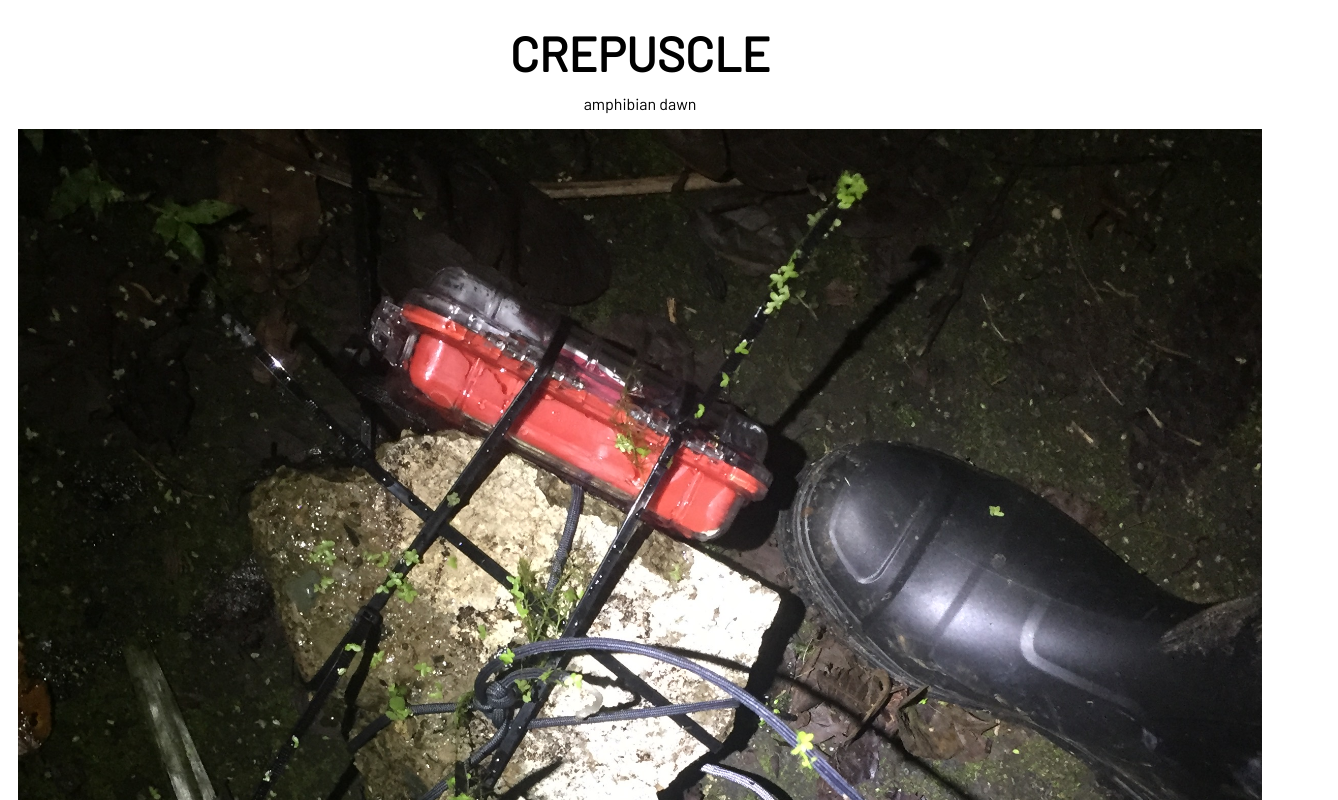
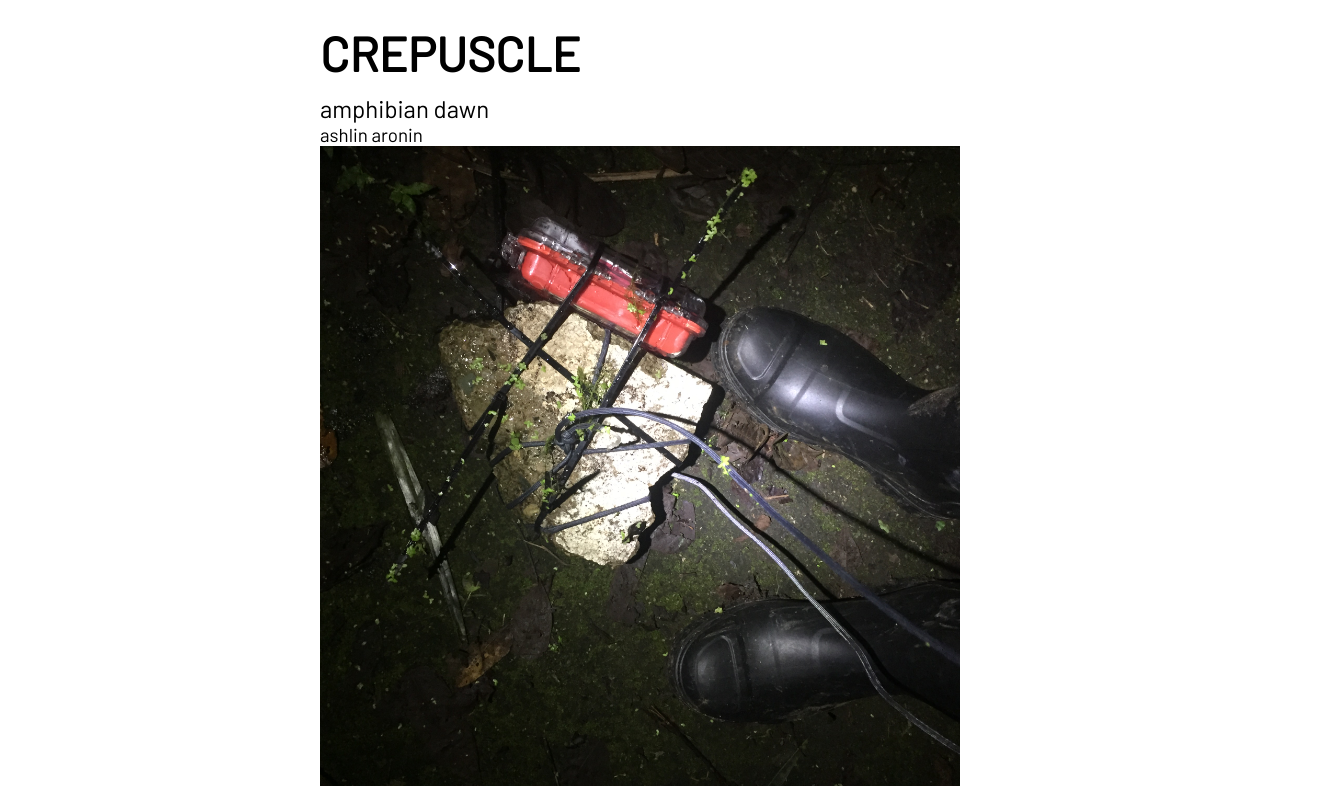
Before and after one commit to ashlinaronin/crepuscle, a Vue app: page / in a window 1280 px wide. Shown: the top 800 px of the page, 1338 px wide, since content can reach past the window. Built offline with nearby package versions, Linux system fonts and the light colour scheme.

Commit message:
Tweak styles

```diff
--- a/src/App.vue
+++ b/src/App.vue
@@ -1,16 +1,16 @@
 <template>
   <div id="app">
-    <HelloWorld />
+    <MainContainer />
   </div>
 </template>
 
 <script>
-import HelloWorld from "./components/HelloWorld.vue";
+import MainContainer from "./components/MainContainer.vue";
 
 export default {
   name: "app",
   components: {
-    HelloWorld
+    MainContainer
   }
 };
 </script>
@@ -22,6 +22,5 @@ export default {
   font-family: "Barlow", sans-serif;
   -webkit-font-smoothing: antialiased;
   -moz-osx-font-smoothing: grayscale;
-  text-align: center;
 }
 </style>
--- a/src/components/HelloWorld.vue
+++ b/src/components/MainContainer.vue
@@ -1,17 +1,17 @@
 <template>
   <div class="hello">
     <h1>crepuscle</h1>
-    <p>amphibian dawn</p>
-    <ul>
-      <li>
-        <img src="../assets/boots-at-night.jpg" alt="galoshes" />
-      </li>
-    </ul>
+    <h2>amphibian dawn</h2>
+    <h3>ashlin aronin</h3>
+    <img src="../assets/boots-at-night.jpg" alt="galoshes" />
     <p>
       the male túngara frogs of gamboa, panama serenade ladies all night long.
       but what happens when the club is over and you have to go home? i created
       a submersible infrared camera to capture the experience of sunrise in a
       puddle.
+    </p>
+    <p>
+      include recording of frogs here
     </p>
     <Visualization />
     <p>more text below visualization</p>
@@ -31,25 +31,25 @@ export default {
 
 <!-- Add "scoped" attribute to limit CSS to this component only -->
 <style scoped lang="scss">
+  .hello {
+    max-width: 640px;
+    margin: 0 auto;
+  }
+
 h1 {
   text-transform: uppercase;
   font-size: 48px;
   margin: 24px 0 12px;
 }
 
-p {
+h2 {
   margin: 0;
-  padding: 0;
+  font-weight: normal;
 }
 
-ul {
-  list-style-type: none;
-  padding: 0;
-}
-
-li {
-  display: inline-block;
-  margin: 0 10px;
+h3 {
+  margin: 0;
+  font-weight: normal;
 }
 
 a {
--- a/src/components/Visualization.vue
+++ b/src/components/Visualization.vue
@@ -102,5 +102,7 @@
   #scene {
     width: 100%;
     height: 480px;
+    // rendered as text, so this will center in table
+    text-align: center;
   }
 </style>
```
